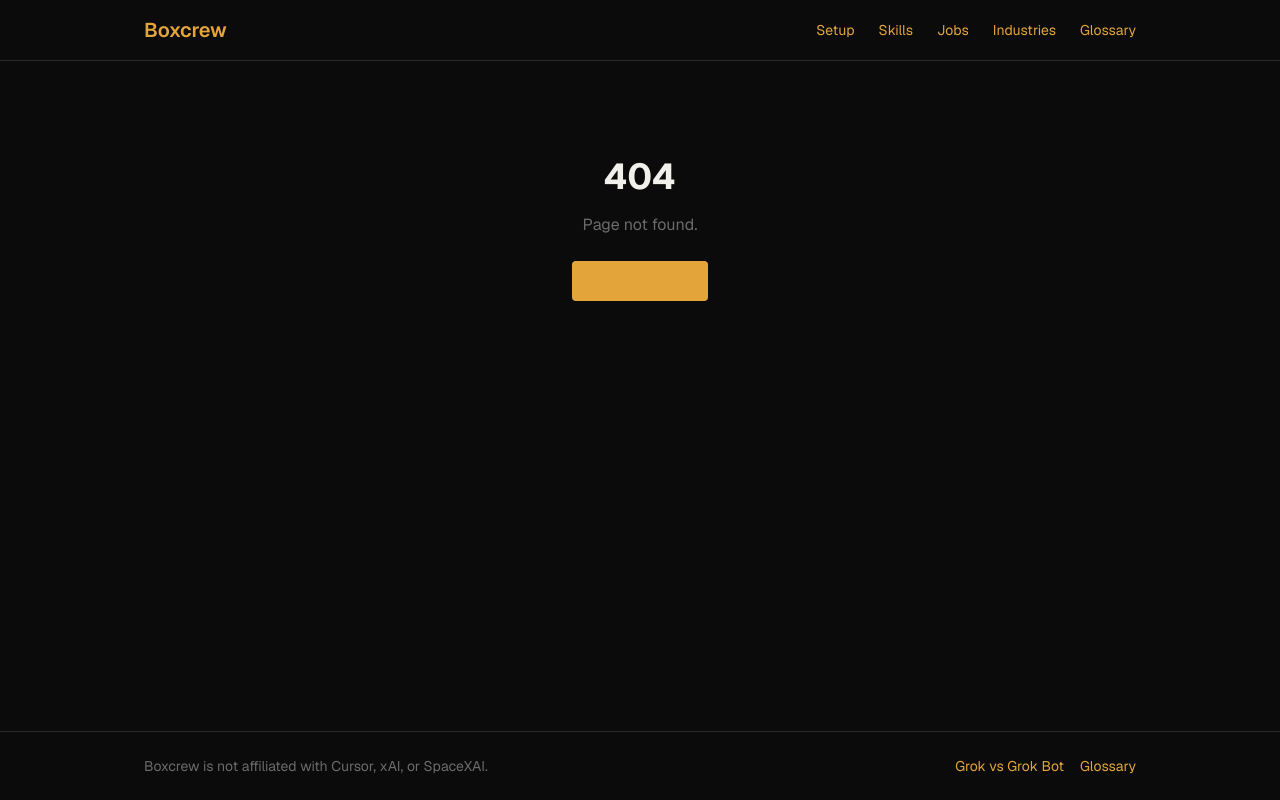
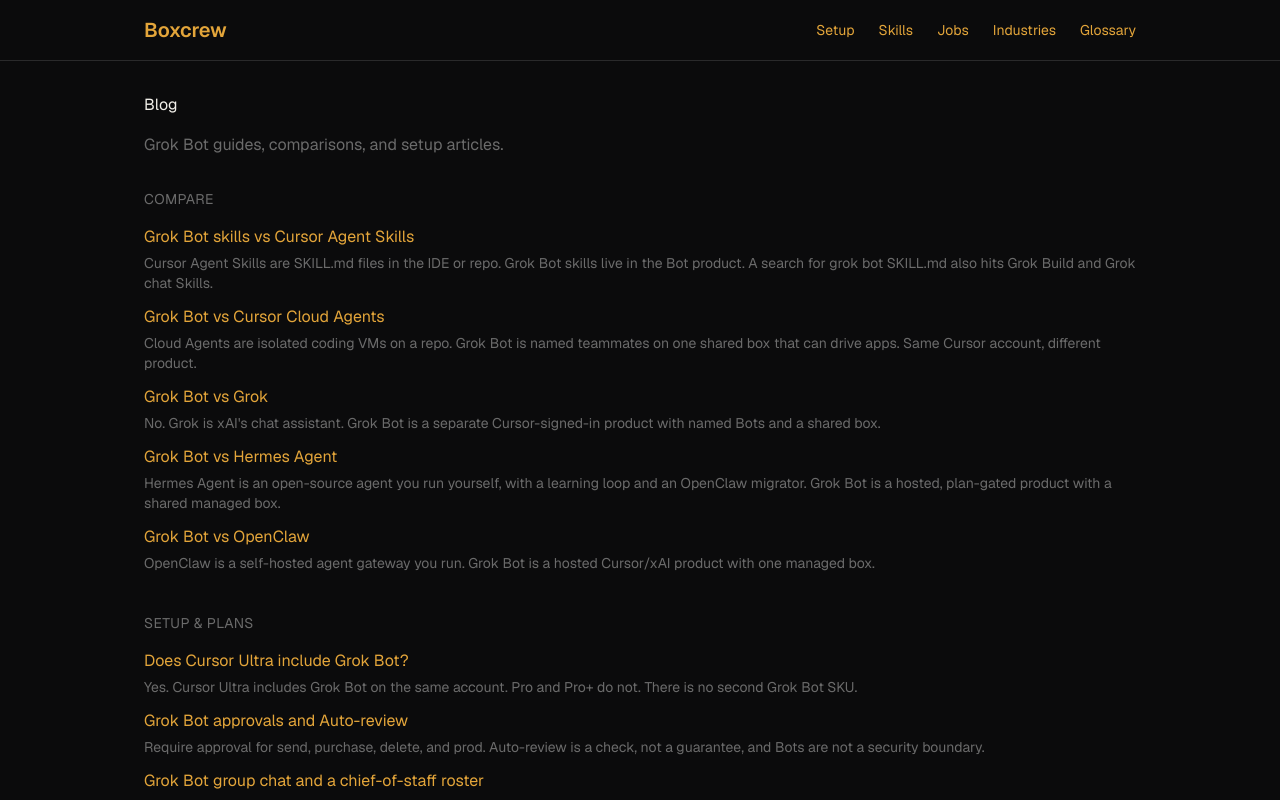
Before and after one commit to saadkamal/boxcrew, a Next.js app: page /blog in a window 1280 px wide. Before the commit this address had no page. Shown: the top 800 px of the page. Built offline with nearby package versions, Linux system fonts and the light colour scheme.

Commit message:
feat: blog index

```diff
--- /dev/null
+++ b/app/blog/page.tsx
@@ -0,0 +1,48 @@
+import type { Metadata } from "next";
+import Link from "next/link";
+import { Layout } from "@/components";
+import { blogPosts, getBlogPostsByCategory, BLOG_CATEGORIES } from "@/content";
+
+export const metadata: Metadata = {
+  title: "Blog",
+  description: "Grok Bot guides, comparisons, and setup articles.",
+};
+
+const CATEGORY_ORDER: Array<keyof typeof BLOG_CATEGORIES> = [
+  "compare",
+  "setup",
+  "skills",
+  "the-box",
+];
+
+export default function BlogIndexPage() {
+  return (
+    <Layout>
+      <article>
+        <h1 className="mb-4">Blog</h1>
+        <p className="mb-8 text-muted">
+          Grok Bot guides, comparisons, and setup articles.
+        </p>
+        {CATEGORY_ORDER.map((category) => {
+          const posts = getBlogPostsByCategory(category);
+          if (posts.length === 0) return null;
+          return (
+            <section key={category} className="mb-10">
+              <h2 className="mb-4 text-sm uppercase tracking-wide text-muted">
+                {BLOG_CATEGORIES[category]}
+              </h2>
+              <div className="space-y-3">
+                {posts.map((post) => (
+                  <Link key={post.slug} href={`/blog/${post.slug}`} className="block">
+                    <span>{post.title}</span>
+                    <p className="mt-1 text-sm text-muted">{post.description}</p>
+                  </Link>
+                ))}
+              </div>
+            </section>
+          );
+        })}
+      </article>
+    </Layout>
+  );
+}
```
